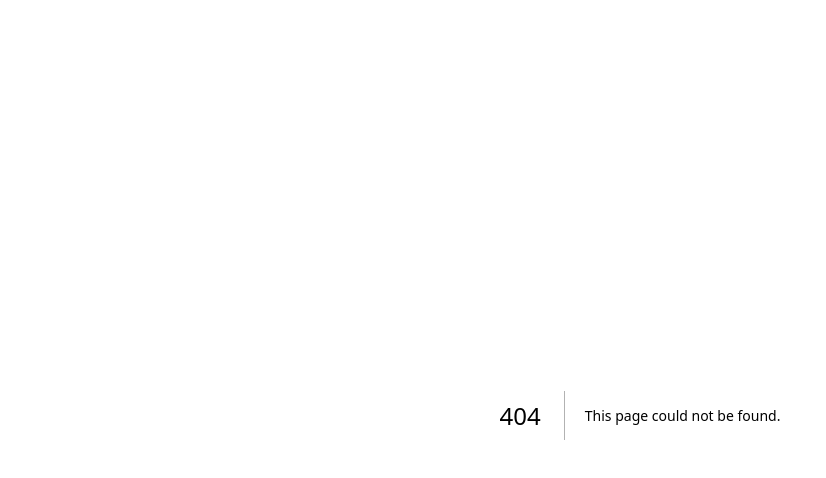
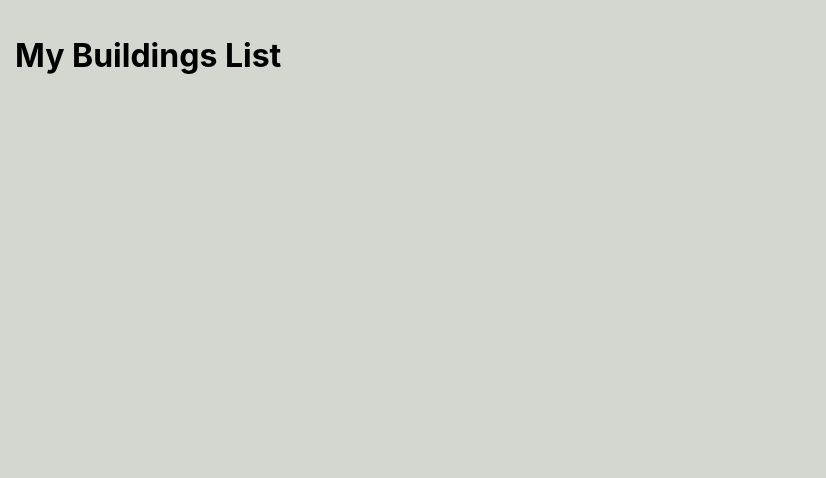
Before and after one commit to tonelloalan/patiopal-app, a Next.js app: page /buildings in a window 1280 px wide. Before the commit this address had no page. Shown: the top 478 px of the page, without its empty margins (0-826 px from the left). Built offline with nearby package versions, Linux system fonts and the light colour scheme.

Commit message:
create buildings page, route and added push to buildings page after creating new building

```diff
--- /dev/null
+++ b/src/components/BuildingsList.js
@@ -0,0 +1,5 @@
+"use client";
+
+export default function BuildingsList() {
+  return <h1>My Buildings List</h1>;
+}
--- a/src/components/RegisterBuildForm.js
+++ b/src/components/RegisterBuildForm.js
@@ -62,8 +62,7 @@ export default function RegisterBuildForm() {
         const form = e.target; // Access the form element
         form.reset(); // Reset the form
 
-        router.push("/home");
-        // TO DO: redirect to "Buildings List" page: router.push("/pageName");
+        router.push("/buildings");
       } else {
         const errorData = await res.json();
         setError(errorData.error || "Something went wrong");
--- /dev/null
+++ b/src/pages/buildings.js
@@ -0,0 +1,5 @@
+import BuildingsList from "@/components/BuildingsList";
+
+export default function Buildings() {
+  return <BuildingsList />;
+}
```
Also changed, not shown: src/pages/api/buildings.js (added).
